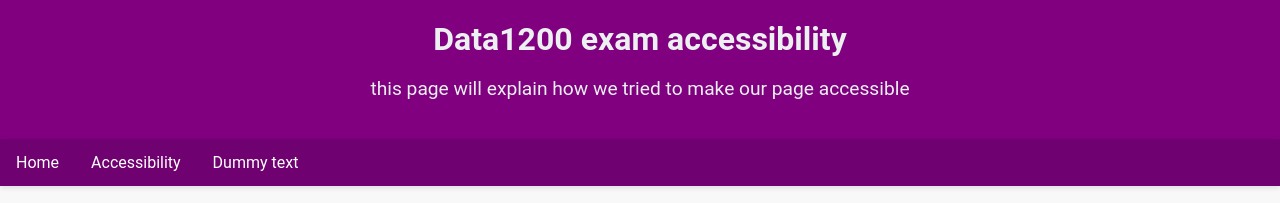
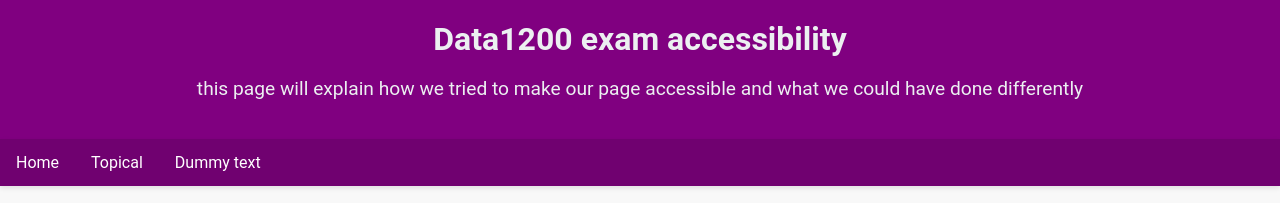
Before and after one commit to Suukhii/Oslomet-website, a plain HTML site: page pages/accessibility.html in a window 1280 px wide. Shown: the top 203 px of the page. Drawn offline with Linux system fonts and the light colour scheme.

Commit message:
Update accessibility.html

```diff
--- a/pages/accessibility.html
+++ b/pages/accessibility.html
@@ -4,18 +4,18 @@
     <meta charset="UTF-8">
     <meta name="viewport" content="width=device-width, initial-scale=1.0">
     <title>Accessibility</title>
-    <link rel="stylesheet" href="/style/style.css">
+    <link rel="stylesheet" href="../style/style.css">
 </head>
 <body>
     <header>
         <h1>Data1200 exam accessibility</h1>
-        <p>this page will explain how we tried to make our page accessible</p>
+        <p>this page will explain how we tried to make our page accessible and what we could have done differently</p>
     </header>
 
     <nav>
         <ul>
             <li><a href="../index.html">Home</a></li>
-            <li><a href="pages/accessibility.html">Accessibility</a></li>
+            <li><a href="pages/topical.html">Topical</a></li>
             <li><a href="pages/dummytext.html">Dummy text</a></li>
             <!-- hyperlink to the diferent pages -->
         </ul>
@@ -30,7 +30,7 @@
         </section>
 
         <section class="images">
-            <img src="media/Accessibility.jpg" alt="accessibility test scores">
+            <img src="media/Accessibility.png" alt="accessibility test scores">
         </section>
     </main>
     <!-- Article and test scores about accessibility -->
```
